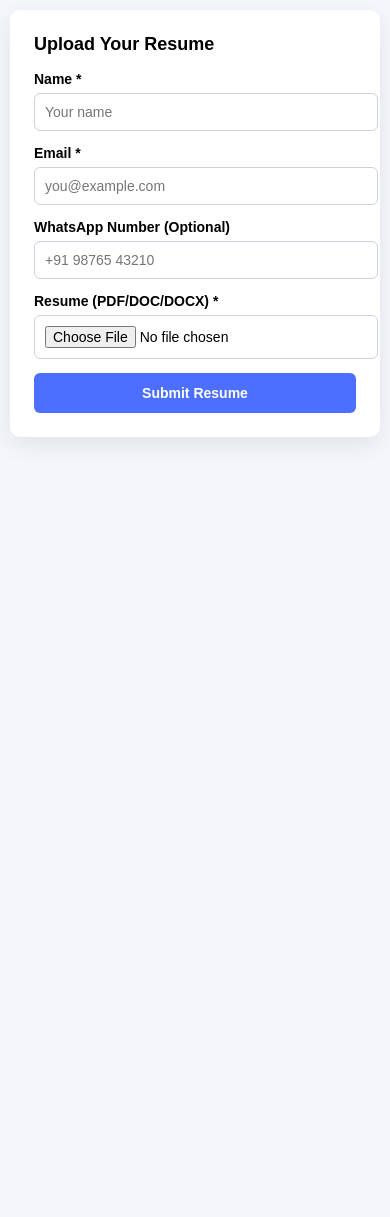
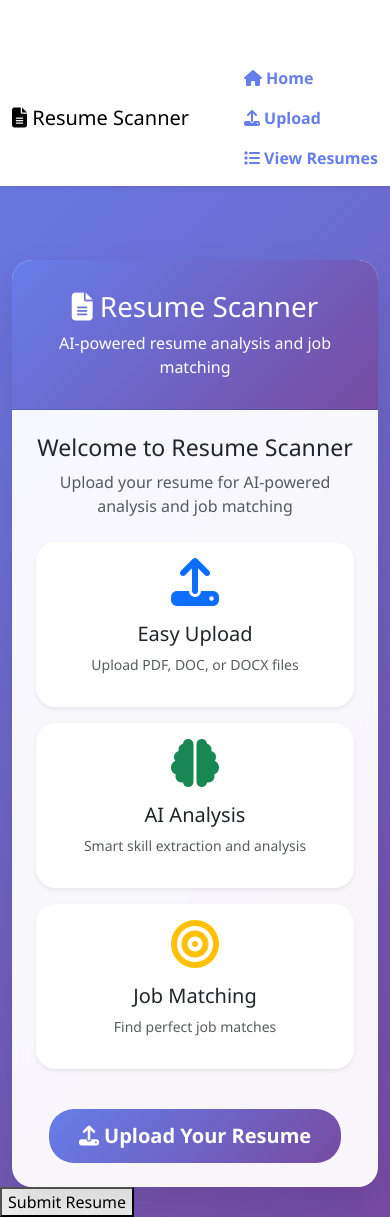
Before and after one commit to shubhamdagar9854/smart-workflow-tools, a Flask app: page / in a window 390 px wide. Before the commit the page ends 440 px from the top, so only its background shows below. Run offline with Flask 3, Linux system fonts and the light colour scheme.

Commit message:
feat: Complete Smart Workflow Tools with unified login system
🔐 Authentication System:
- Enhanced login-first approach
- Auto-login after registration
- Premium welcome dashboard with services
- Complete English interface
- Modern responsive UI/UX

📄 Resume Scanner Service:
- Simple Flask app without AI dependencies
- Modern Bootstrap interface
- File upload functionality
- SQLite database integration
- Mobile responsive design

🎨 UI/UX Enhancements:
- Premium welcome page with animations
- Services dashboard with statistics
- Modern card-based design
- Mobile-optimized interface
- Professional navigation

🔗 Service Integration:
- Central dashboard for all services
- Direct service links from welcome page
- Unified user experience
- Seamless navigation between services

🛠️ Technical Improvements:
- Fixed Python 3.13 compatibility issues
- Removed problematic dotenv dependencies
- Enhanced authentication middleware
- Improved error handling
- Better code organization

📱 Mobile Features:
- Fully responsive design
- Touch-friendly interface
- Optimized for all devices
- Modern animations and transitions

```diff
--- a/Smart-Workflow-Tools-v2/resume/templates/index.html
+++ b/Smart-Workflow-Tools-v2/resume/templates/index.html
@@ -3,37 +3,130 @@
 <head>
     <meta charset="UTF-8">
     <meta name="viewport" content="width=device-width, initial-scale=1.0">
-    <title>Resume Upload</title>
-    <link rel="stylesheet" href="{{ url_for('static', filename='style.css') }}">
+    <title>Resume Scanner - Smart Workflow Tools</title>
+    <link href="https://cdn.jsdelivr.net/npm/bootstrap@5.3.0/dist/css/bootstrap.min.css" rel="stylesheet">
+    <link href="https://cdnjs.cloudflare.com/ajax/libs/font-awesome/6.4.0/css/all.min.css" rel="stylesheet">
+    <style>
+        body {
+            background: linear-gradient(135deg, #667eea 0%, #764ba2 100%);
+            min-height: 100vh;
+            font-family: 'Segoe UI', Tahoma, Geneva, Verdana, sans-serif;
+        }
+        .container {
+            padding-top: 50px;
+        }
+        .card {
+            border: none;
+            border-radius: 20px;
+            box-shadow: 0 20px 40px rgba(0,0,0,0.1);
+            backdrop-filter: blur(10px);
+            background: rgba(255,255,255,0.95);
+        }
+        .card-header {
+            background: linear-gradient(135deg, #667eea 0%, #764ba2 100%);
+            color: white;
+            border-radius: 20px 20px 0 0 !important;
+            text-align: center;
+            padding: 30px;
+        }
+        .btn-primary {
+            background: linear-gradient(135deg, #667eea 0%, #764ba2 100%);
+            border: none;
+            border-radius: 25px;
+            padding: 12px 30px;
+            font-weight: 600;
+        }
+        .btn-primary:hover {
+            transform: translateY(-2px);
+            box-shadow: 0 10px 20px rgba(0,0,0,0.2);
+        }
+        .nav-link {
+            color: #667eea !important;
+            font-weight: 600;
+        }
+        .nav-link:hover {
+            color: #764ba2 !important;
+        }
+    </style>
 </head>
 <body>
+    <nav class="navbar navbar-expand-lg navbar-light bg-white shadow-sm mb-4">
+        <div class="container">
+            <a class="navbar-brand" href="/">
+                <i class="fas fa-file-alt"></i> Resume Scanner
+            </a>
+            <div class="navbar-nav ms-auto">
+                <a class="nav-link" href="/"><i class="fas fa-home"></i> Home</a>
+                <a class="nav-link" href="/upload"><i class="fas fa-upload"></i> Upload</a>
+                <a class="nav-link" href="/resumes"><i class="fas fa-list"></i> View Resumes</a>
+            </div>
+        </div>
+    </nav>
+
+    <div class="container">
+        <div class="row justify-content-center">
+            <div class="col-md-8">
                 <div class="card">
-        <h1>Upload Your Resume</h1>
-
+                    <div class="card-header">
+                        <h1 class="mb-0"><i class="fas fa-file-alt"></i> Resume Scanner</h1>
+                        <p class="mb-0 mt-2">AI-powered resume analysis and job matching</p>
+                    </div>
+                    <div class="card-body p-4">
                         {% with messages = get_flashed_messages(with_categories=true) %}
                             {% if messages %}
                                 {% for category, message in messages %}
-                    <div class="message {{ category }}">{{ message }}</div>
+                                    <div class="alert alert-{{ 'success' if category == 'success' else 'danger' }} alert-dismissible fade show" role="alert">
+                                        {{ message }}
+                                        <button type="button" class="btn-close" data-bs-dismiss="alert"></button>
+                                    </div>
                                 {% endfor %}
                             {% endif %}
                         {% endwith %}
 
-        <form id="resumeForm" action="/" method="POST" enctype="multipart/form-data">
-            <div class="field">
-                <label for="name">Name *</label>
-                <input id="name" name="name" type="text" required placeholder="Your name">
+                        <div class="text-center mb-4">
+                            <h3>Welcome to Resume Scanner</h3>
+                            <p class="text-muted">Upload your resume for AI-powered analysis and job matching</p>
                         </div>
-            <div class="field">
-                <label for="email">Email *</label>
-                <input id="email" name="email" type="email" required placeholder="you@example.com">
+
+                        <div class="row text-center">
+                            <div class="col-md-4 mb-3">
+                                <div class="card h-100 border-0 shadow-sm">
+                                    <div class="card-body">
+                                        <i class="fas fa-upload fa-3x text-primary mb-3"></i>
+                                        <h5>Easy Upload</h5>
+                                        <p class="text-muted small">Upload PDF, DOC, or DOCX files</p>
                                     </div>
-            <div class="field">
-                <label for="phone">WhatsApp Number (Optional)</label>
-                <input id="phone" name="phone" type="tel" placeholder="+91 98765 43210">
                                 </div>
-            <div class="field">
-                <label for="resume_file">Resume (PDF/DOC/DOCX) *</label>
-                <input id="resume_file" name="resume_file" type="file" accept=".pdf,.doc,.docx" required>
+                            </div>
+                            <div class="col-md-4 mb-3">
+                                <div class="card h-100 border-0 shadow-sm">
+                                    <div class="card-body">
+                                        <i class="fas fa-brain fa-3x text-success mb-3"></i>
+                                        <h5>AI Analysis</h5>
+                                        <p class="text-muted small">Smart skill extraction and analysis</p>
+                                    </div>
+                                </div>
+                            </div>
+                            <div class="col-md-4 mb-3">
+                                <div class="card h-100 border-0 shadow-sm">
+                                    <div class="card-body">
+                                        <i class="fas fa-bullseye fa-3x text-warning mb-3"></i>
+                                        <h5>Job Matching</h5>
+                                        <p class="text-muted small">Find perfect job matches</p>
+                                    </div>
+                                </div>
+                            </div>
+                        </div>
+
+                        <div class="text-center mt-4">
+                            <a href="/upload" class="btn btn-primary btn-lg">
+                                <i class="fas fa-upload"></i> Upload Your Resume
+                            </a>
+                        </div>
+                    </div>
+                </div>
+            </div>
+        </div>
                 <div class="file-name" id="fileName"></div>
             </div>
             <button type="submit">Submit Resume</button>
```
Also changed, not shown: Smart-Workflow-Tools-v2/resume/simple_app.py (added, +125 -0 lines). Lines whose indentation alone changed are shown as unchanged.
